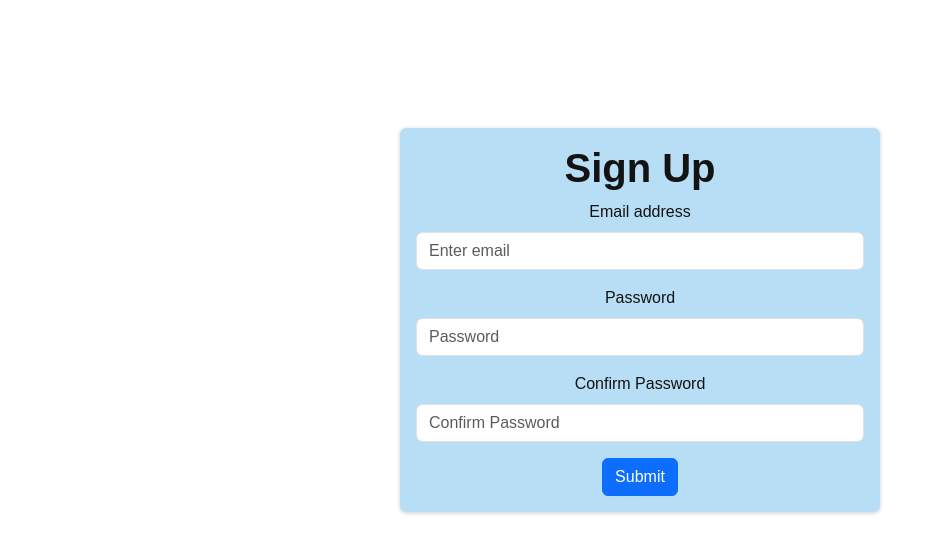
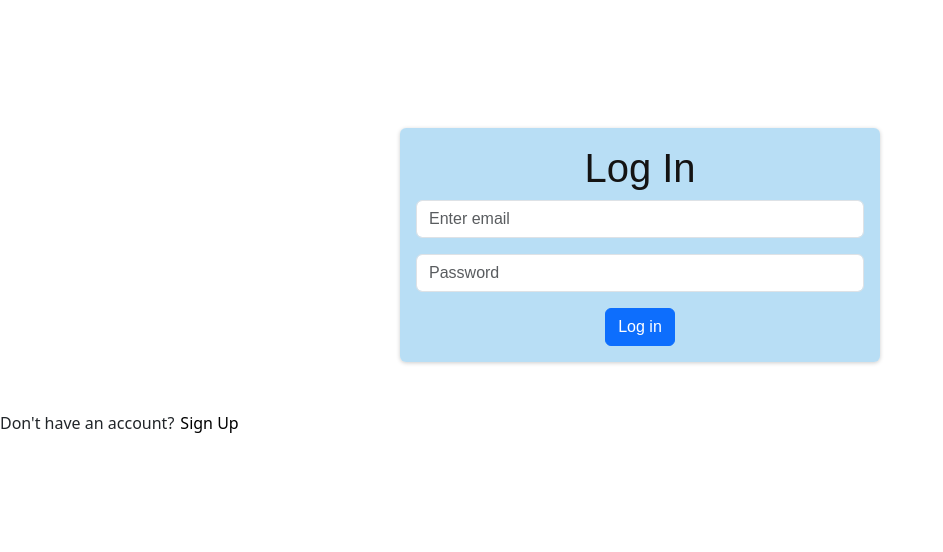
Before and after one commit to Ram-tyagi/React-expensetracker, a React (Create React App) app: page / in a window 1280 px wide. Shown: the top 552 px of the page, without its empty margins (0-943 px from the left). Built offline with nearby package versions, Linux system fonts and the light colour scheme.

Commit message:
Login screen

```diff
--- a/package.json
+++ b/package.json
@@ -10,6 +10,7 @@
     "react": "^18.2.0",
     "react-bootstrap": "^2.9.0",
     "react-dom": "^18.2.0",
+    "react-router-dom": "^6.16.0",
     "react-scripts": "5.0.1",
     "web-vitals": "^2.1.4"
   },
--- a/src/App.js
+++ b/src/App.js
@@ -1,8 +1,15 @@
+import { Route, Routes } from "react-router-dom";
 
-import SignupForm from "./Components/SignupForm";
+import Dummy from "./Components/Dummy/Welcome";
+import SignupLogin from "./Components/SignupLogin";
 function App() {
   return (
-   <SignupForm/>
+    <div>
+    <Routes>
+        <Route path="/" element={<SignupLogin />} />
+        <Route path="/dummy" element={<Dummy />} />
+      </Routes>
+    </div>
   );
 }
 
--- /dev/null
+++ b/src/Components/Dummy/Welcome.js
@@ -0,0 +1,11 @@
+import React from "react";
+
+const Dummy = props => {
+    return (
+        <div>
+            <h1>Welcome to Expense tracker</h1>
+        </div>
+    );
+};
+
+export default Dummy;
--- /dev/null
+++ b/src/Components/LoginForm.js
@@ -0,0 +1,69 @@
+import React, { useRef } from "react";
+import { Button, Form } from "react-bootstrap";
+import { useNavigate } from "react-router-dom";
+
+
+const LoginForm = (props) => {
+  const emailInputRef = useRef();
+  const passInputRef = useRef();
+  const navigate = useNavigate();
+
+  const submitLoginHandle = async (event) => {
+    event.preventDefault();
+    const enteredEmail = emailInputRef.current.value;
+    const enteredPass = passInputRef.current.value;
+
+    try {
+      const res = await fetch(
+        "https://identitytoolkit.googleapis.com/v1/accounts:signInWithPassword?key=AIzaSyDH0fL1swdhEjD-qHDswBtnpxxzfef3CTI",
+        {
+          method: "POST",
+          body: JSON.stringify({
+            email: enteredEmail,
+            password: enteredPass,
+            returnSecureToken: true,
+          }),
+          headers: {
+            "content-type": "application/json",
+          },
+        }
+      );
+      navigate("/dummy", { replace: true });
+      console.log("successfullyLogged in");
+      if (!res.ok) {
+        throw Error("Authentication Failed");
+      }
+    } catch (error) {
+      alert(error);
+    }
+  };
+
+  return (
+    <div >
+      <h1 style={{font:"bold"}}>Log In</h1>
+      <Form>
+        <Form.Group className="mb-3" controlId="formBasicEmail">
+          <Form.Control
+            type="email"
+            placeholder="Enter email"
+            ref={emailInputRef}
+            required
+          />
+        </Form.Group>
+        <Form.Group className="mb-3" controlId="formBasicPassword">
+          <Form.Control
+            type="password"
+            placeholder="Password"
+            ref={passInputRef}
+            required
+          />
+        </Form.Group>
+        <Button variant="primary" type="submit" onClick={submitLoginHandle}>
+          Log in
+        </Button>
+      </Form>
+    </div>
+  );
+};
+
+export default LoginForm;
--- /dev/null
+++ b/src/Components/SignupLogin.js
@@ -0,0 +1,29 @@
+import React, { useState } from "react";
+
+import LoginForm from "./LoginForm";
+import SignupForm from "./SignupForm";
+import classes from "./SignupLogin.module.css";
+
+const SignupLogin = (props) => {
+  const [isLogin, setIsLogin] = useState(true);
+
+  const switchHandler = (event) => {
+    setIsLogin(false);
+  };
+
+  return (
+    <div>
+      <div className={classes.auth}>
+        {!isLogin && <SignupForm />}
+        {isLogin && <LoginForm />}
+      </div>
+      <div className={classes.switchCon}>
+        <p>
+          Don't have an account?<button onClick={switchHandler}>Sign Up</button>
+        </p>
+      </div>
+    </div>
+  );
+};
+
+export default SignupLogin;
--- /dev/null
+++ b/src/Components/SignupLogin.module.css
@@ -0,0 +1,18 @@
+.auth {
+    margin: 3rem auto;
+    /* width: 95%; */
+    margin-top: 8rem;
+    max-width: 30rem;
+    border-radius: 6px;
+    background-color: rgba(114, 190, 235, 0.5);
+    box-shadow: 0 1px 4px rgba(0, 0, 0, 0.2);
+    padding: 1rem;
+    text-align: center;
+    color: rgb(20, 19, 19);
+    font-family: Arial, Helvetica, sans-serif;
+}
+
+.switchCon button {
+    border: none;
+    background: none;
+}
--- a/src/index.js
+++ b/src/index.js
@@ -5,13 +5,16 @@ import "../node_modules/react-bootstrap/dist/react-bootstrap";
 import "../node_modules/bootstrap/dist/css/bootstrap.css";
 
 import App from './App';
+import { BrowserRouter } from 'react-router-dom';
 
 
 const root = ReactDOM.createRoot(document.getElementById('root'));
 root.render(
+  <BrowserRouter>
   <React.StrictMode>
     <App />
   </React.StrictMode>
+  </BrowserRouter>
 );
 
 // If you want to start measuring performance in your app, pass a function
```
Also changed, not shown: 1 other file (tests, documents, lock files or other folders).
